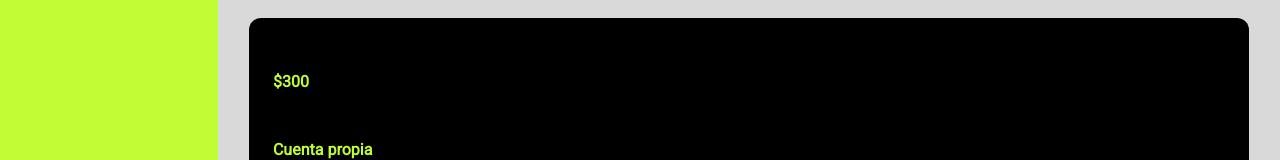
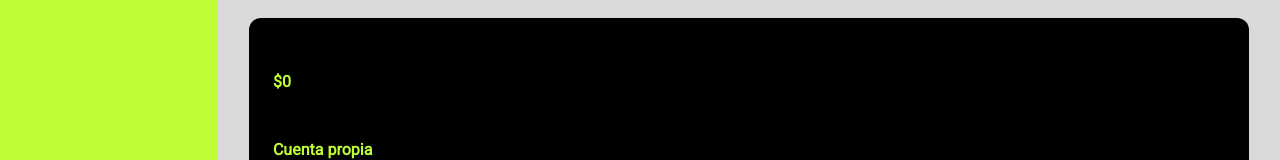
Before and after one commit to VictoriaCanclini/digital-money-house, a Next.js app: page /load-money-okey in a window 1280 px wide. Shown: the part 363-523 px from the top of the page. Built offline with nearby package versions, Linux system fonts and the light colour scheme.

Commit message:
load-money-okey

```diff
--- a/src/app/load-money-check/page.jsx
+++ b/src/app/load-money-check/page.jsx
@@ -14,9 +14,9 @@ import { useState } from "react";
 const LoadMoneyCheckPage = () => {
   const router = useRouter();
   const amount = useSelector((state) => state.auth.amount);
-  const [userDeposit, setUserDeposit] = useState(null);
   const id = useSelector((state) => state.auth.id);
   const cvu = useSelector((state) => state.auth.cvu);
+  const [userDeposit, setUserDeposit] = useState(null);
 
   const handleDeposit = async () => {
     if (id && amount) {
--- a/src/app/load-money-okey/page.jsx
+++ b/src/app/load-money-okey/page.jsx
@@ -1,10 +1,16 @@
+"use client";
+
 import { Check } from "@/common/Icons";
 import Footer from "@/components/Footer";
 import Navbar from "@/components/Navbar";
 import Sibvar from "@/components/Sibvar";
 import Link from "next/link";
+import { useSelector } from "react-redux";
 
 const LoadMoneyOkeyPage = () => {
+  const amount = useSelector((state) => state.auth.amount);
+  const cvu = useSelector((state) => state.auth.cvu);
+
   return (
     <div className="bg-[#D9D9D9]">
       <Navbar />
@@ -19,11 +25,11 @@ const LoadMoneyOkeyPage = () => {
           </div>
           <div className="bg-black md:w-[1000px] sm:w-[500px] w-[350px] md:h-[250px] h-[250px] md:p-6 p-4  rounded-xl">
             <h3 className="text-sm mt-2">17 de agosto 2022 a las 16:34 hs.</h3>
-            <p className="font-bold text-[#C1FD35]">$300</p>
+            <p className="font-bold text-[#C1FD35]">${amount}</p>
             <h4 className="text-sm mt-6">para</h4>
             <h5 className="font-bold text-[#C1FD35]">Cuenta propia</h5>
             <h6 className="text-sm mt-6">Brubank</h6>
-            <p className="text-sm">CVU: 0000002100075990000000</p>
+            <p className="text-sm">CVU: {cvu}</p>
           </div>
 
           <div className="flex justify-between md:mt-6 mt-10 p-3 text-[15px] text-black font-bold border-lg text-center">
--- a/src/state/features/authSlice.jsx
+++ b/src/state/features/authSlice.jsx
@@ -9,7 +9,7 @@ const authSlice = createSlice({
     alias: "",
     cvu: 0,
     available_amount: 0,
-    amount: 0, // Añadimos el campo amount
+    amount: 0,
   },
   reducers: {
     setCredentials: (state, { payload }) => {
```
